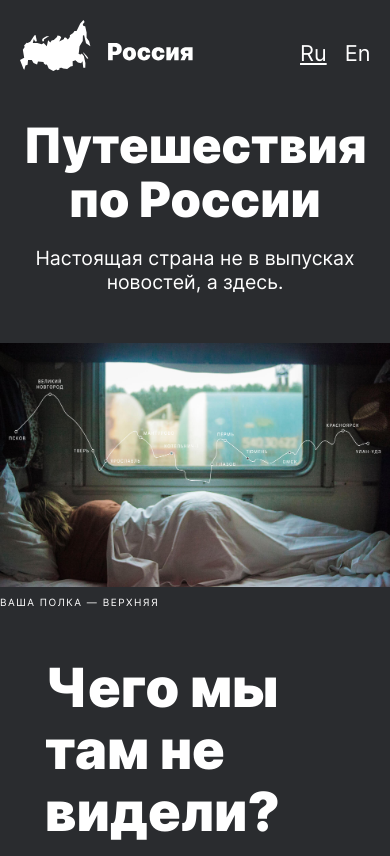
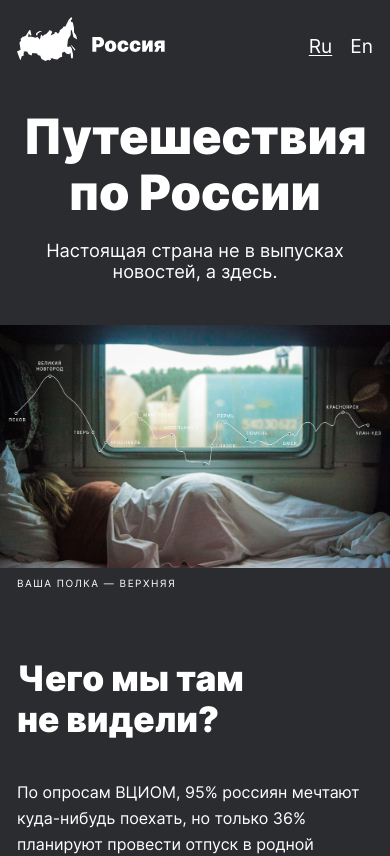
Before and after one commit to MarinaTriguk/russian-travel, a plain HTML site: page index.html in a window 390 px wide. Shown: the top 856 px of the page. Drawn offline with Linux system fonts and the light colour scheme.

Commit message:
Flexible layout

```diff
--- a/blocks/header/__lang-link/header__lang-link.css
+++ b/blocks/header/__lang-link/header__lang-link.css
@@ -1,7 +1,12 @@
 .header__lang-link {
   color: #FFFFFF;
-  font-size: min(5.6vw, 24px);
-  margin: 0 0 min(1.25vw, 4px) min(5.6vw, 18px);
-  line-height: min(6.5vw, 28px);
+  font-size: 24px;
+  margin: 0 0 4px 18px;
   text-decoration: none;
 }
+
+@media (max-width: 768px) {
+  .header__lang-link {
+    font-size: calc(1.34vw + 14px);
+  }
+}
--- a/blocks/header/__logo/header__logo.css
+++ b/blocks/header/__logo/header__logo.css
@@ -1,5 +1,10 @@
 .header__logo {
-  width: min(44.4vw, 176px);
-  height: min(13.1vw, 52px);
+  width: 176px;
   margin-right: auto;
 }
+
+@media (max-width: 768px) {
+  .header__logo {
+    width: calc(7.6vw + 118px);
+  }
+}
--- a/blocks/header/header.css
+++ b/blocks/header/header.css
@@ -1,17 +1,20 @@
 .header {
   width: 100%;
   box-sizing:border-box;
-  padding: max(min(5vw, 28px), 16px) max(min(5vw, 48px), 16px) 0 max(min(5vw, 48px), 16px);
+  padding: 28px 48px 0 48px;
   display: flex;
   justify-content: flex-end;
   align-items: flex-end;
 }
-/*
 
-@media (max-width: 375px) {
+@media (max-width: 1024px) {
   .header {
-    padding: 16px 16px 0 16px;
+    padding: calc(2.68vw + 7px) calc(9.38vw - 48px) 0 calc(9.38vw - 48px);
   }
 }
 
-*/
+@media (max-width: 768px) {
+  .header {
+    padding: calc(2.68vw + 7px) calc(1.79vw + 10px) 0 calc(1.79vw + 10px);
+  }
+}
--- a/blocks/intro/__list/intro__list.css
+++ b/blocks/intro/__list/intro__list.css
@@ -1,6 +1,19 @@
 .intro__list {
    padding: 0;
    margin: 33px 0 92px 0;
-   width: 58%;
+   width: 100%;
    list-style-type: none;
 }
+
+
+@media (max-width: 1024px) {
+   .intro__list {
+      margin: 33px 0 calc(1.56vw + 76px) 0;
+   }
+}
+
+@media (max-width: 320px) {
+   .intro__list {
+      margin: 33px 0 calc(5.36vw + 47px) 0;
+   }
+}
--- a/blocks/intro/__text/intro__text.css
+++ b/blocks/intro/__text/intro__text.css
@@ -1,8 +1,14 @@
 .intro__text {
   margin: 40px 0 0 0;
-  width: 72%;
+  width: 690px;
   font-style: normal;
   font-weight: normal;
   font-size: 16px;
-  line-height: 163%;
+  line-height: 26px;
 }
+
+@media (max-width: 768px) {
+  .intro__text {
+    width: 100%;
+  }
+}
--- a/blocks/intro/__title/intro__title.css
+++ b/blocks/intro/__title/intro__title.css
@@ -1,5 +1,21 @@
 .intro__title {
-  margin: 48px 0 0 0;
+  margin: 0;
   font-size: 54px;
   font-weight: 900;
 }
+
+@media (max-width: 1024px) {
+  .intro__title {
+    margin:  0 0 0;
+  }
+}
+
+
+@media (max-width: 768px) {
+  .intro__title {
+    margin: 0;
+
+    /* Плавный переход от 32px при ширине окна 320px к 54px при ширине окна 768px */
+    font-size: calc(4.9vw + 16px);
+  }
+}
--- a/blocks/intro/intro.css
+++ b/blocks/intro/intro.css
@@ -1,3 +1,24 @@
 .intro {
-  padding: 0 11.5% 0 11.5%;
+  padding: 0 calc((100vw - 984px) / 2) 0 calc((100vw - 984px) / 2);
 }
+
+@media (max-width: 1280px) {
+  .intro {
+    /* (21.9vw + 704px) - это ширина изображения выше */
+    padding: 0 calc((100vw - (21.9vw + 704px)) / 2) 0 calc((100vw - (21.9vw + 704px)) / 2);
+  }
+}
+
+@media (max-width: 1024px) {
+  .intro {
+    /* Плавный переход от отступа 24px при ширине окна 768px к отступу 48px при ширине окна 1024px */
+    padding: 0 calc(9.375vw - 48px) 0 calc(9.375vw - 48px);
+  }
+}
+
+@media (max-width: 768px) {
+  .intro {
+    /* Плавный переход от отступа 16px при ширине окна 320px к отступу 24px при ширине окна 768px */
+    padding: 0 calc(1.785vw + 10px) 0 calc(1.785vw + 10px);
+  }
+}
--- a/blocks/lead/__caption/lead__caption.css
+++ b/blocks/lead/__caption/lead__caption.css
@@ -1,6 +1,6 @@
 .lead__caption {
   align-self: flex-start;
-  margin: 8px 0 0 0;
+  margin: 8px 0 92px calc((100vw - 984px) / 2);
   font-style: normal;
   font-weight: normal;
   font-size: 10px;
@@ -10,8 +10,21 @@
   text-transform: uppercase;
 }
 
-@media (max-width: 375px) {
+@media (max-width: 1280px) {
   .lead__caption {
-    margin: 0 5% 0 5%;
+    /* (21.9vw + 704px) - это ширина изображения выше */
+    margin: 8px 0 92px calc((100vw - (21.9vw + 704px)) / 2);
   }
 }
+
+@media (max-width: 1024px) {
+  .lead__caption {
+    margin: 8px 0 calc(1.56vw + 76px) calc(9.375vw - 48px);
+  }
+}
+
+@media (max-width: 768px) {
+  .lead__caption {
+    margin: 8px 0 calc(5.4vw + 47px) calc(1.785vw + 10px);
+  }
+}
--- a/blocks/lead/__image/lead__image.css
+++ b/blocks/lead/__image/lead__image.css
@@ -1,11 +1,26 @@
 .lead_image {
-  margin: min(12.5vw, 64px) 0 0 0;
-  width: min(100vw, 984px);
+  margin: 64px 0 0 0;
+  width: 984px;
 }
 
-/*
-@media (max-width: 760px) {
+
+@media (max-width: 1280px) {
   .lead_image {
-    margin: 12.5vw 0 0 0;
+    margin: calc(3.1vw + 24px) 0 0 0;
+    width: calc(21.9vw + 704px);
   }
-}*/
+}
+
+@media (max-width: 1024px) {
+  .lead_image {
+    margin: 56px 0 0 0;
+    width: calc(62.5vw + 288px);
+  }
+}
+
+@media (max-width: 768px) {
+  .lead_image {
+    width: 100%;
+    margin: calc(3.57vw + 29px) 0 0 0;
+  }
+}
--- a/blocks/lead/__subtitle/lead__subtitle.css
+++ b/blocks/lead/__subtitle/lead__subtitle.css
@@ -1,8 +1,21 @@
 .lead__subtitle {
-  margin: min(5vw, 32px) 0 0 0;
-  font-size: min(5vw, 30px);
-  line-height: min(6vw, 36px);
-  width: min(96vw, 640px);
+  margin: 32px 0 0 0;
+  font-size: 30px;
+  width: 640px;
   text-align: center;
 
 }
+
+@media (max-width: 768px) {
+  .lead__subtitle {
+    margin: calc(3.57vw + 5px) 0 0 0;
+    font-size: calc(3.13vw + 6px);
+    width: calc(74vw + 69px);
+  }
+}
+
+@media (max-width: 320px) {
+  .lead__subtitle {
+    width: 96vw;
+  }
+}
--- a/blocks/lead/__title/lead__title.css
+++ b/blocks/lead/__title/lead__title.css
@@ -1,8 +1,14 @@
 .lead__title {
-  margin: 0 0 0 0;
-  font-size: min(12.5vw, 96px);
+  margin: 0;
+  font-size: 96px;
   font-weight: 900;
-  line-height: min(14vw, 100px);
-  width: min(96vw, 720px);
+  width: 720px;
   text-align: center;
 }
+
+@media (max-width: 768px) {
+  .lead__title {
+    font-size: calc(12.5vw);
+    width: 96vw;
+  }
+}
--- a/blocks/lead/lead.css
+++ b/blocks/lead/lead.css
@@ -1,7 +1,18 @@
 .lead {
-  /*padding: 56px 0 0 0;*/
-  padding: max(48px, min(calc((100vw - 976px) / 4), 56px)) 0 0 0;
+  padding: 56px 0 0 0;
   display: flex;
   flex-direction: column;
   align-items: center;
 }
+
+@media (max-width: 1280px) {
+  .lead {
+    padding: calc(3.125vw + 16px) 0 0 0;
+  }
+}
+
+@media (max-width: 1024px) {
+  .lead {
+    padding: 48px 0 0 0;
+  }
+}
--- a/blocks/photo-grid/__item/photo-grid__item.css
+++ b/blocks/photo-grid/__item/photo-grid__item.css
@@ -1,6 +1,5 @@
 .photo-grid__item {
-  min-width: 100%;
-  min-height: 100%;
-  display: block;
-  object-fit: cover
+  object-fit: cover;
+  width: 100%;
+  max-height: 100%;
 }
--- a/blocks/photo-grid/photo-grid.css
+++ b/blocks/photo-grid/photo-grid.css
@@ -1,10 +1,34 @@
 .photo-grid {
-  width: 92.5%;
-  padding: 0 3.75%;
+  width: 100%;
+  box-sizing: border-box;
+  padding: 0 48px;
   display: grid;
-  grid-template-columns: repeat(4, minmax(1px, 1fr));
+  /*grid-template-columns: repeat(4, minmax(1px, 1fr));*/
+  grid-template-columns: repeat(auto-fit, minmax(280px, 1fr));
   grid-auto-rows: 1fr;
   grid-gap: 1.25vw;
   justify-items: stretch;
   align-items: stretch;
 }
+
+@media (max-width: 1024px) {
+  .photo-grid {
+    /* Плавный переход от отступа 24px при ширине окна 768px к отступу 48px при ширине окна 1024px */
+    padding: 0 calc(9.375vw - 48px) 0 calc(9.375vw - 48px);
+  }
+}
+
+@media (max-width: 768px) {
+  .photo-grid {
+    /* Плавный переход от отступа 16px при ширине окна 320px к отступу 24px при ширине окна 768px */
+    padding: 0 calc(1.785vw + 10px) 0 calc(1.785vw + 10px);
+
+    grid-gap: calc(22px - 0.78vw);
+  }
+}
+
+@media (max-width: 320px) {
+  .photo-grid {
+    grid-gap: calc(0.9vw + 9px);
+  }
+}
--- a/index.html
+++ b/index.html
@@ -32,7 +32,7 @@
   </section>
   <section class="intro">
     <h2 class="intro__title">
-      Чего мы там не видели?
+      Чего мы там не&nbsp;видели?
     </h2>
     <p class="intro__text">
       По&nbsp;опросам ВЦИОМ, 95% россиян мечтают куда-нибудь поехать, но&nbsp;только 36% планируют провести отпуск
```
Also changed, not shown: 1 other file.
